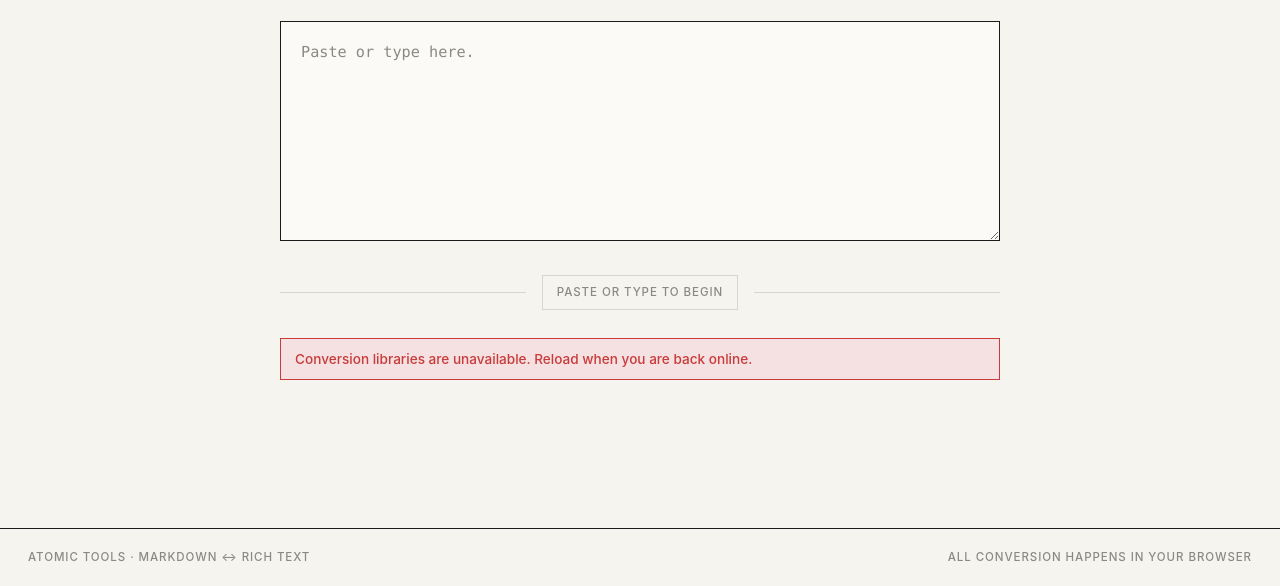
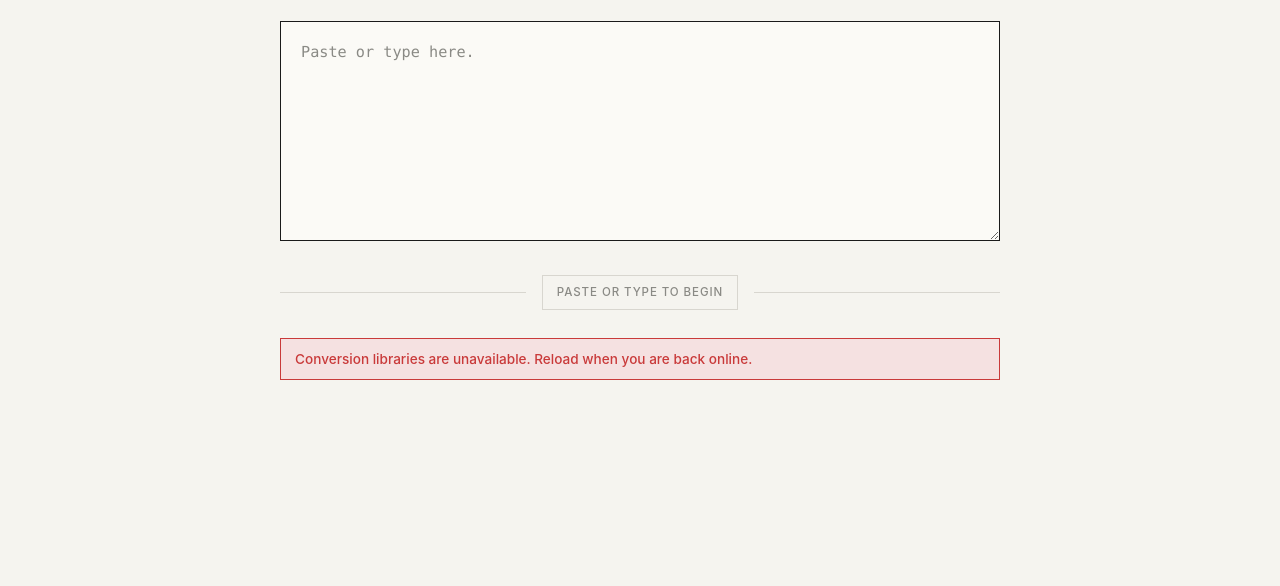
Before and after one commit to panoptican/atomic-tools, a plain HTML site: page rich-text-markdown/index.html in a window 1280 px wide. Shown: the part 214-800 px from the top of the page. Drawn offline with nearby package versions, Linux system fonts and the light colour scheme; a web font is replaced by a local one.

Commit message:
Remove bottom bars from text tools

```diff
--- a/rich-text-markdown/index.html
+++ b/rich-text-markdown/index.html
@@ -240,20 +240,8 @@
     font-size: 0.85rem;
   }
 
-  footer {
-    padding: 20px 28px;
-    border-top: 1px solid var(--rule);
-    color: var(--ink-muted);
-    font-family: var(--text); font-size: 0.72rem;
-    letter-spacing: 0.08em; text-transform: uppercase;
-    display: flex; justify-content: space-between; gap: 16px;
-  }
-  footer span:last-child { text-align: right; }
-
   @media (max-width: 560px) {
     main { padding: 32px 0 48px; gap: 18px; }
-    footer { padding: 16px 18px; flex-direction: column; gap: 6px; }
-    footer span:last-child { text-align: left; }
     .swap-hint { display: none; }
   }
 
@@ -333,11 +321,6 @@
   <p class="status-note hidden" id="statusNote" role="status" aria-live="polite"></p>
 </main>
 
-<footer>
-  <span>Atomic Tools · Markdown ↔ Rich Text</span>
-  <span>All conversion happens in your browser</span>
-</footer>
-
 <script src="app.js"></script>
 </body>
 </html>
```
Also changed, not shown: text-diff/index.html (+0 -17 lines).
